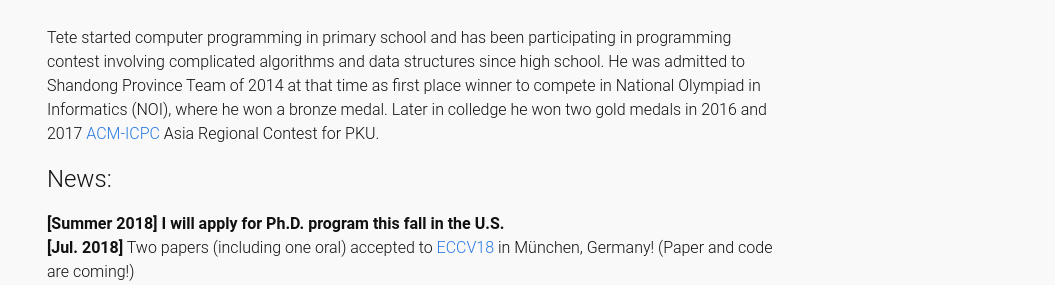
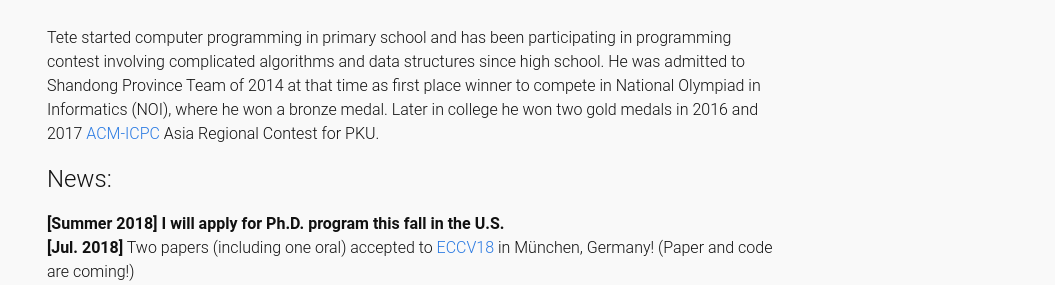
Before and after one commit to Tete-Xiao/Tete-Xiao.github.io, a Jekyll site: the page built from index.html, in a window 1280 px wide and 900 px high, scrolled down 454 px. Shown: the part 232-517 px from the top of the window, without its empty margins (225-1280 px from the left). Built offline with Jekyll 4.4.1, drawn with Linux system fonts in a browser that asks for light colours; comment, search, counter and statistics services are not loaded.

Commit message:
fix typo

```diff
--- a/_data/bio.yml
+++ b/_data/bio.yml
@@ -7,7 +7,7 @@ normal:
   date:     "July. 2017"
   title:    ""
   content:  "<strong>Tete Xiao</strong> is an undergraduate student majoring in Intelligence Science at <strong>Peking University (PKU)</strong>, one of the two best universities in China. He is now interning at <strong>MIT-IBM Watson AI Lab</strong> as Research Intern based in Cambridge, MA. He was a senior research intern at <strong>Megvii (Face++) Inc.</strong> (a leading Chinese AI start-up)
-  mentored by <a href='https://yuningjiang.github.io/'>Mr. Yuning Jiang</a> and supervised by <a href='http://www.jiansun.org/'>Dr. Jian Sun</a>. He was also a research assistant at Institute of Computer Science and Technology <strong>(ICST)</strong>, Peking University, supervised by <a href='http://www.muyadong.com/'>Dr. Yadong Mu</a>. His research interests lie in the field of <strong>Computer Vision</strong> and <strong>Machine Learning</strong>, particularly in making intelligent agents understand the real world. He has received China National Scholarship for his excellent performance in courses and research. <br> <br> Tete started computer programming in primary school and has been participating in programming contest involving complicated algorithms and data structures since high school. He was admitted to Shandong Province Team of 2014 at that time as first place winner to compete in National Olympiad in Informatics (NOI), where he won a bronze medal. Later in colledge he won two gold medals in 2016 and 2017 <a href='https://icpc.baylor.edu/'>ACM-ICPC</a> Asia Regional Contest for PKU.  <h2>News:</h2>
+  mentored by <a href='https://yuningjiang.github.io/'>Mr. Yuning Jiang</a> and supervised by <a href='http://www.jiansun.org/'>Dr. Jian Sun</a>. He was also a research assistant at Institute of Computer Science and Technology <strong>(ICST)</strong>, Peking University, supervised by <a href='http://www.muyadong.com/'>Dr. Yadong Mu</a>. His research interests lie in the field of <strong>Computer Vision</strong> and <strong>Machine Learning</strong>, particularly in making intelligent agents understand the real world. He has received China National Scholarship for his excellent performance in courses and research. <br> <br> Tete started computer programming in primary school and has been participating in programming contest involving complicated algorithms and data structures since high school. He was admitted to Shandong Province Team of 2014 at that time as first place winner to compete in National Olympiad in Informatics (NOI), where he won a bronze medal. Later in college he won two gold medals in 2016 and 2017 <a href='https://icpc.baylor.edu/'>ACM-ICPC</a> Asia Regional Contest for PKU.  <h2>News:</h2>
   <strong>[Summer 2018] I will apply for Ph.D. program this fall in the U.S.</strong><br>
   <strong>[Jul. 2018]</strong> Two papers (including one oral) accepted to <a href='https://eccv2018.org/'>ECCV18</a> in München, Germany! (Paper and code are coming!)<br>
   <strong>[May 2018]</strong> One paper accepted to <a href='https://coling2018.org/'>COLING18</a> in Santa Fe, The Land of Enchantment! It's my very first paper of vision-language! (<a href='https://arxiv.org/abs/1806.10348'>paper</a> and <a href='https://github.com/ExplorerFreda/VSE-C'>codes</a> are released.) <br>
```
